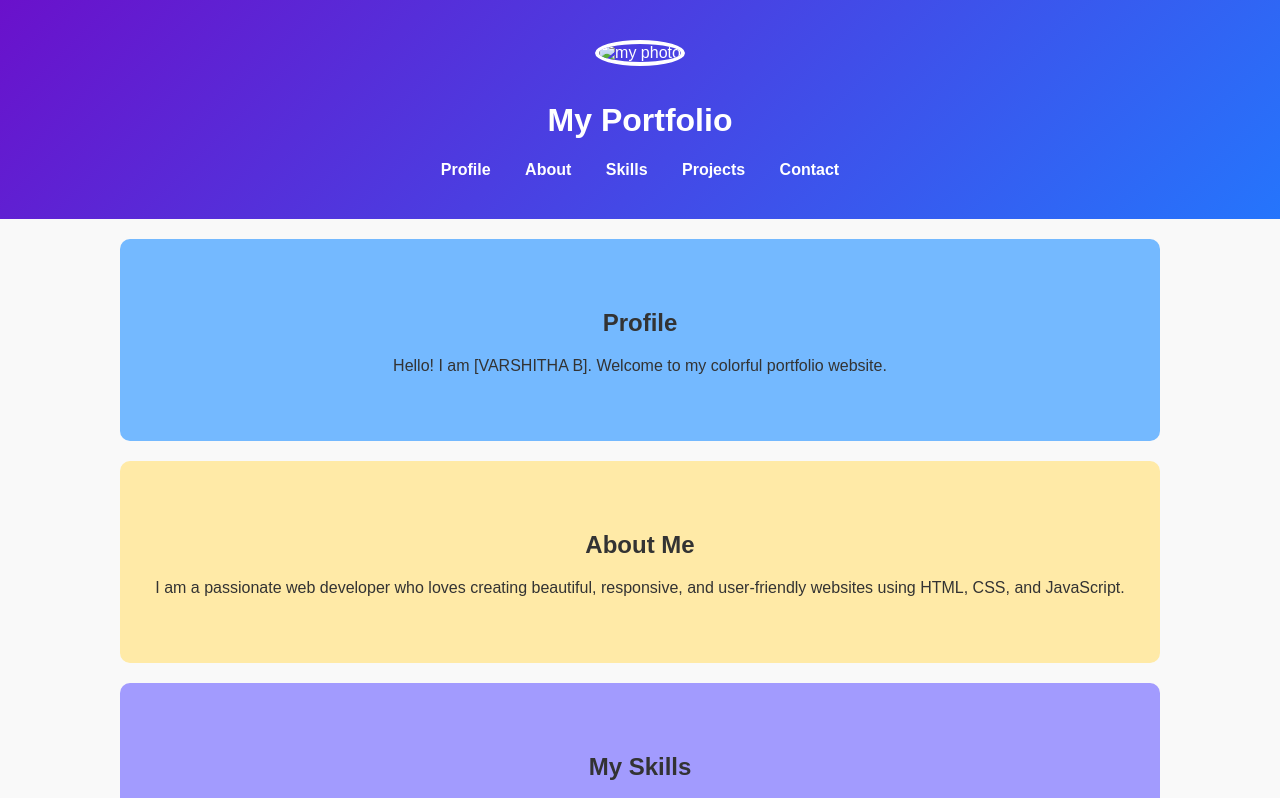
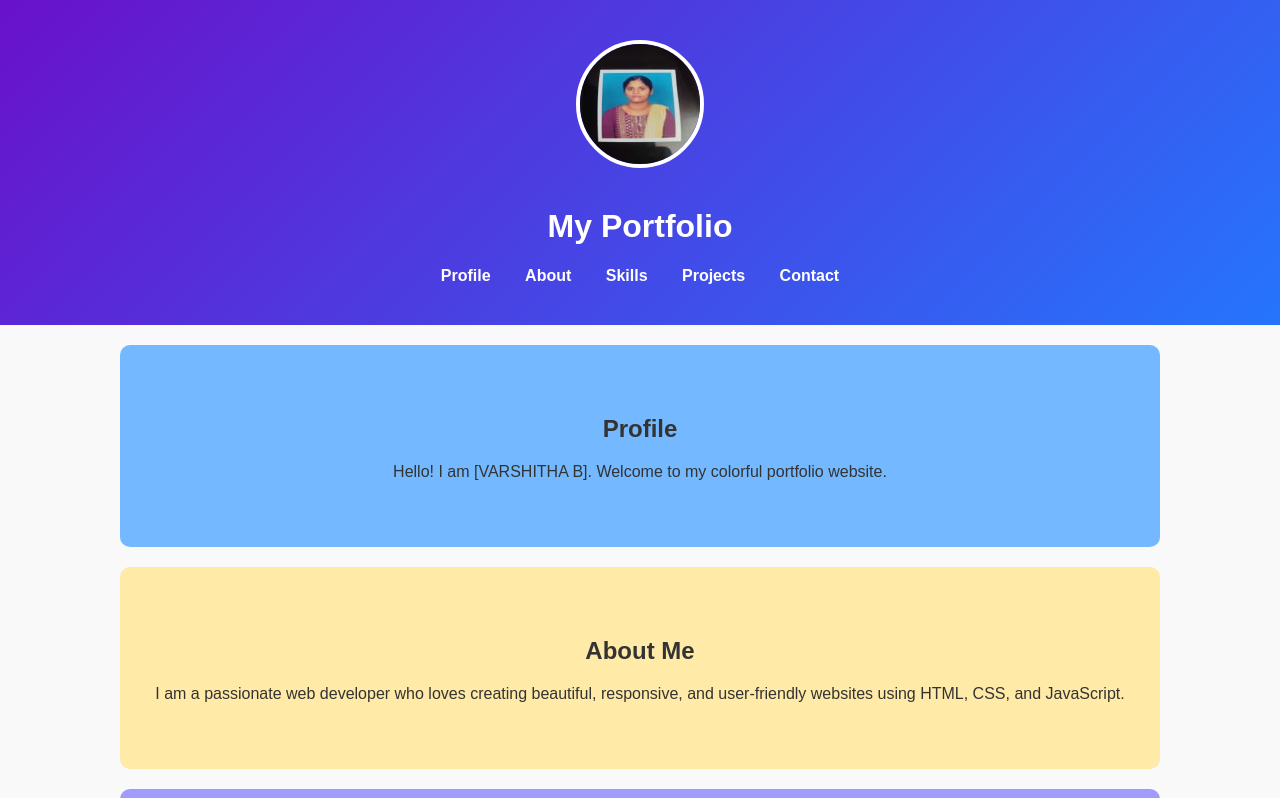
Before and after one commit to bvarshitha873/varshitha, a plain HTML site: page index.html in a window 1280 px wide. Shown: the top 798 px of the page. Drawn offline with Linux system fonts and the light colour scheme.

Commit message:
Update index.html

```diff
--- a/index.html
+++ b/index.html
@@ -148,7 +148,7 @@
 <body>
 
   <header>
-    <img src="profile.jpg" alt="my photo">
+    <img src="my profile.jpg" alt="my photo">
     <h1>My Portfolio</h1>
     <nav>
       <a href="#profile">Profile</a>
```
